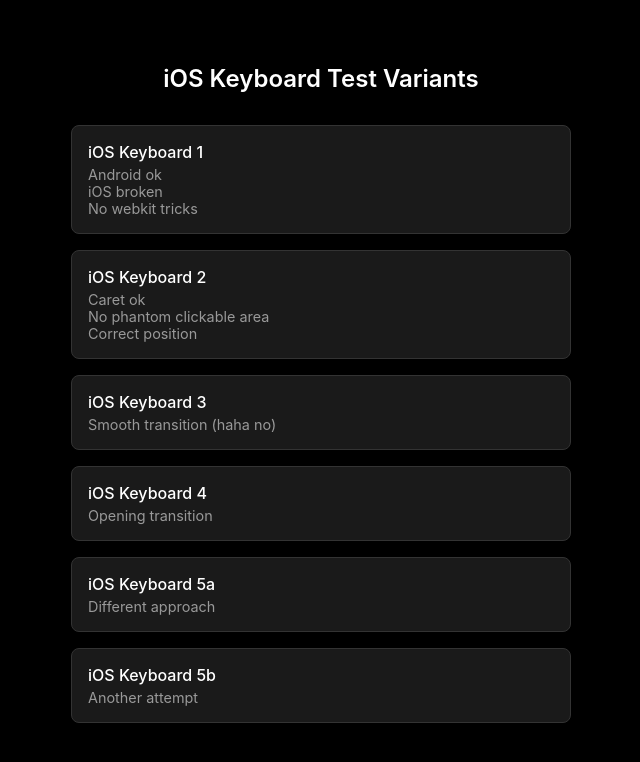
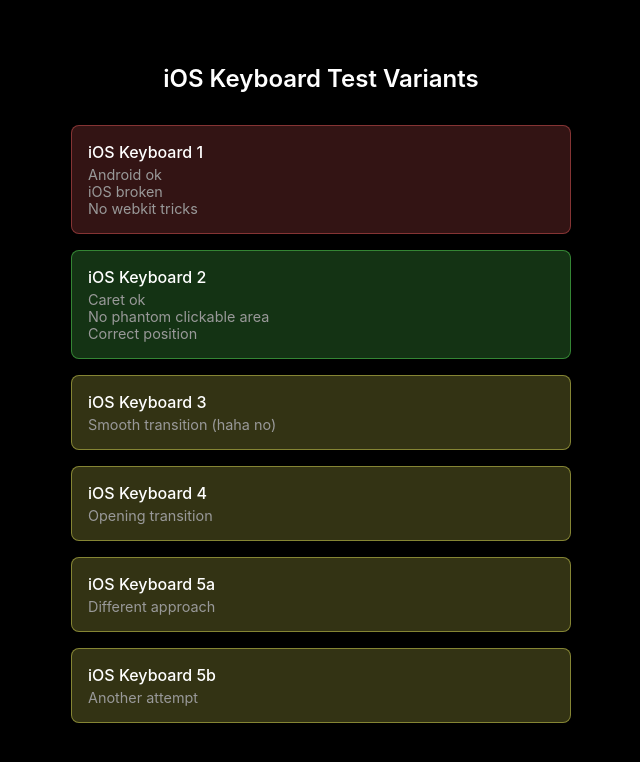
Before and after one commit to stepahin/tma-ios-keyboard-test, a React (Vite) app: page / in a window 1280 px wide. Shown: the top 762 px of the page, without its empty margins (319-959 px from the left). Built offline with nearby package versions, Linux system fonts and the light colour scheme.

Commit message:
Add colored backgrounds for variant cards: red for first, green for second, yellow for others

```diff
--- a/src/App.css
+++ b/src/App.css
@@ -80,8 +80,38 @@ html, body, #root {
   transition: background-color 0.2s ease;
 }
 
+/* Красный фон для первой карточки */
+.variant-button-red {
+  background-color: rgba(255, 100, 100, 0.2); /* Бледно-красный */
+  border-color: rgba(255, 100, 100, 0.4);
+}
+
+/* Зеленый фон для второй карточки */
+.variant-button-green {
+  background-color: rgba(100, 255, 100, 0.2); /* Бледно-зеленый */
+  border-color: rgba(100, 255, 100, 0.4);
+}
+
+/* Желтый фон для остальных карточек */
+.variant-button-yellow {
+  background-color: rgba(255, 255, 100, 0.2); /* Бледно-желтый */
+  border-color: rgba(255, 255, 100, 0.4);
+}
+
 .variant-button:hover {
   background-color: #2a2a2a;
+}
+
+.variant-button-red:hover {
+  background-color: rgba(255, 100, 100, 0.3);
+}
+
+.variant-button-green:hover {
+  background-color: rgba(100, 255, 100, 0.3);
+}
+
+.variant-button-yellow:hover {
+  background-color: rgba(255, 255, 100, 0.3);
 }
 
 .variant-button:active {
--- a/src/App.tsx
+++ b/src/App.tsx
@@ -36,7 +36,7 @@ function App() {
 
       <div className="variants-list">
         <button
-          className="variant-button"
+          className="variant-button variant-button-red"
           onClick={() => handleNavigate('/ios-keyboard-1')}
         >
           iOS Keyboard 1
@@ -44,7 +44,7 @@ function App() {
         </button>
 
         <button
-          className="variant-button"
+          className="variant-button variant-button-green"
           onClick={() => handleNavigate('/ios-keyboard-2')}
         >
           iOS Keyboard 2
@@ -52,7 +52,7 @@ function App() {
         </button>
 
         <button
-          className="variant-button"
+          className="variant-button variant-button-yellow"
           onClick={() => handleNavigate('/ios-keyboard-3')}
         >
           iOS Keyboard 3
@@ -60,7 +60,7 @@ function App() {
         </button>
 
         <button
-          className="variant-button"
+          className="variant-button variant-button-yellow"
           onClick={() => handleNavigate('/ios-keyboard-4')}
         >
           iOS Keyboard 4
@@ -68,7 +68,7 @@ function App() {
         </button>
 
         <button
-          className="variant-button"
+          className="variant-button variant-button-yellow"
           onClick={() => handleNavigate('/ios-keyboard-5a')}
         >
           iOS Keyboard 5a
@@ -76,7 +76,7 @@ function App() {
         </button>
 
         <button
-          className="variant-button"
+          className="variant-button variant-button-yellow"
           onClick={() => handleNavigate('/ios-keyboard-5b')}
         >
           iOS Keyboard 5b
```
